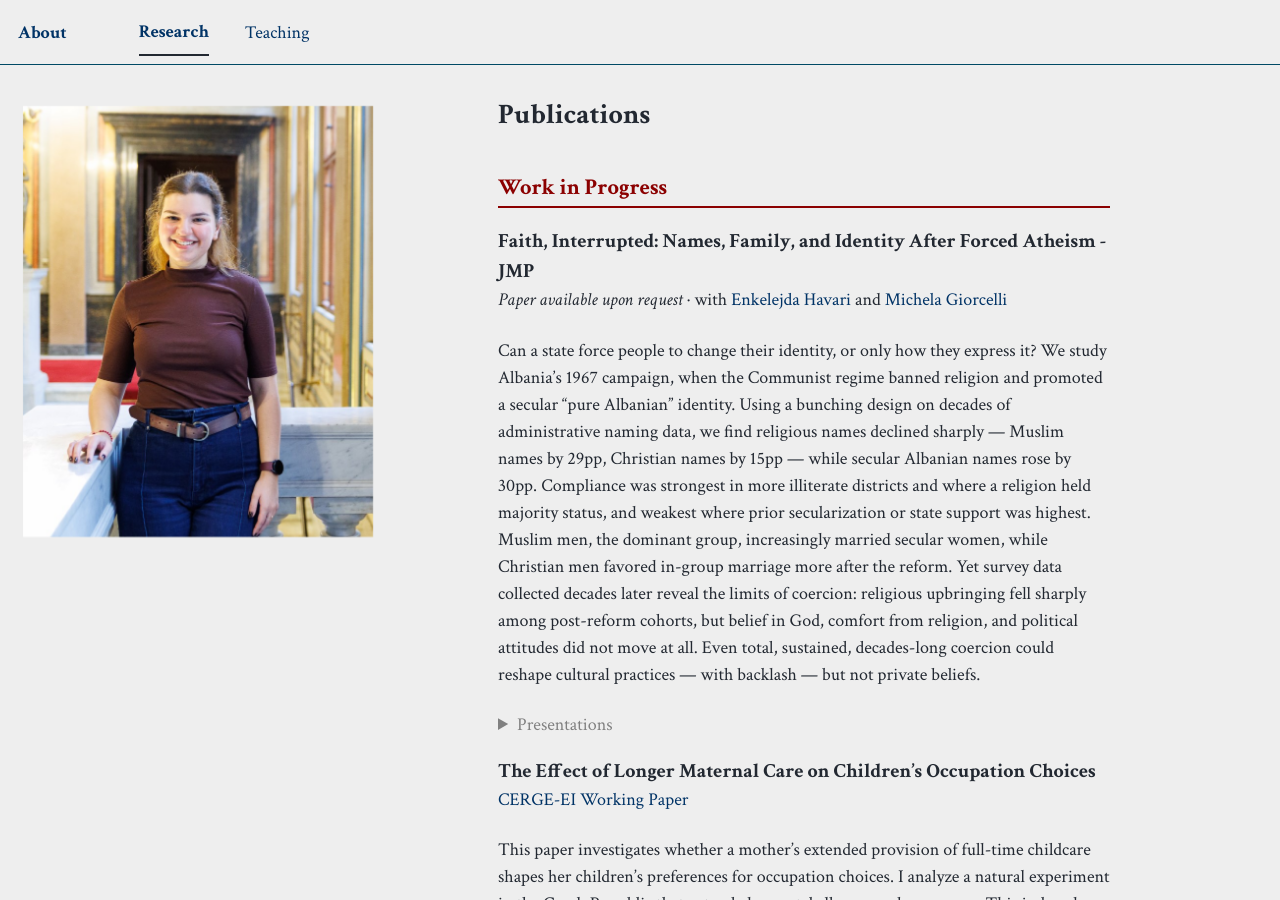
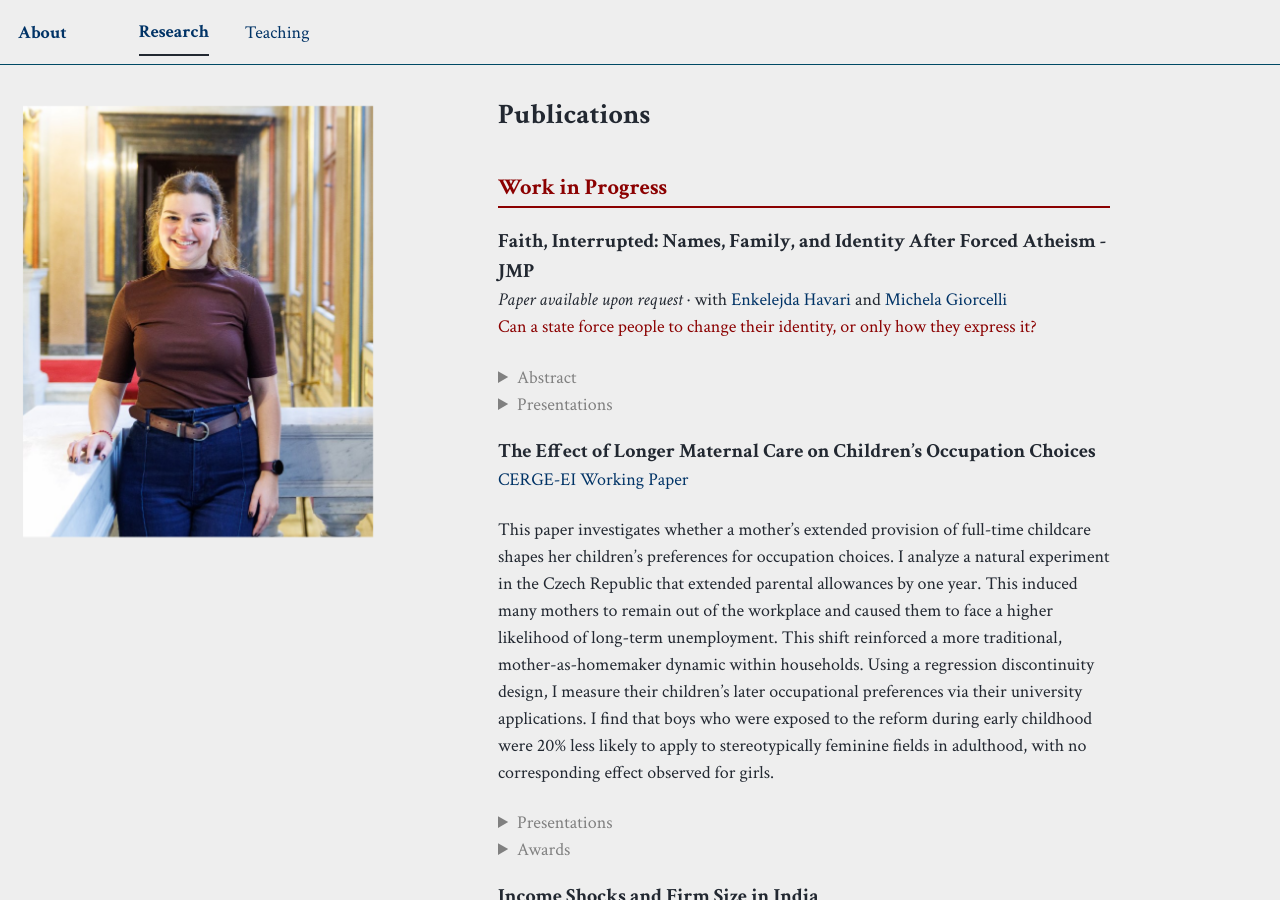
Before and after one commit to sofianasinani/sofianasinani.github.io, a Jekyll site: the page built from _publications/publications.md, in a window 1280 px wide and 900 px high. Built offline with Jekyll 4.4.1, drawn with Linux system fonts in a browser that asks for light colours; a script bundle is joined from its source files by our own code; library files that are not in the unit come from our copies.

Commit message:
Update publications.md

```diff
--- a/_publications/publications.md
+++ b/_publications/publications.md
@@ -10,8 +10,12 @@ author_profile: true
 <br>
 *Paper available upon request* · with [Enkelejda Havari](https://sites.google.com/site/enkehavari/) and [Michela Giorcelli](http://www.giorcellimichela.com/)
 <br>
+<span style="color: #8B0000;">Can a state force people to change their identity, or only how they express it?</span>
 
-Can a state force people to change their identity, or only how they express it? We study Albania's 1967 campaign, when the Communist regime banned religion and promoted a secular "pure Albanian" identity. Using a bunching design on decades of administrative naming data, we find religious names declined sharply — Muslim names by 29pp, Christian names by 15pp — while secular Albanian names rose by 30pp. Compliance was strongest in more illiterate districts and where a religion held majority status, and weakest where prior secularization or state support was highest. Muslim men, the dominant group, increasingly married secular women, while Christian men favored in-group marriage more after the reform. Yet survey data collected decades later reveal the limits of coercion: religious upbringing fell sharply among post-reform cohorts, but belief in God, comfort from religion, and political attitudes did not move at all. Even total, sustained, decades-long coercion could reshape cultural practices — with backlash — but not private beliefs.
+<details>
+<summary style="color: grey; cursor: pointer;">Abstract</summary>
+ Can coercive nation-building reshape identity itself, or only its public expression? We study Albania’s 1967 anti-religion campaign, which banned religious practice and promoted secular Albanian given names. The campaign’s sharp implementation, in a country largely isolated from the outside world, makes it a unique setting to answer this question. Combining civil registry data with the Integrated Values Survey, we examine the campaign’s effects on naming, family behavior, and beliefs. We find that religious naming fell sharply after the ban—Christian names by 5 pp (20%) and Muslim names by 7 pp (26%)—while secular Albanian names rose by 11 pp (46%). Compliance was weaker among local religious minorities and stronger in districts with higher illiteracy. Interestingly, we show that men exposed to the campaign at a young age were more likely to marry women from secular Albanian backgrounds, yet religious boundaries in marriage remained largely intact. In general, post-reform cohorts report less religious upbringing but show no systematic change in current religiosity or political values. The ban thus affected public religious expression and inter-religious marriages, but did not alter private beliefs or values, strong evidence that public compliance is an incomplete proxy for cultural change.
+</details>
 
 <details>
 <summary style="color: grey; cursor: pointer;">Presentations</summary>
```
